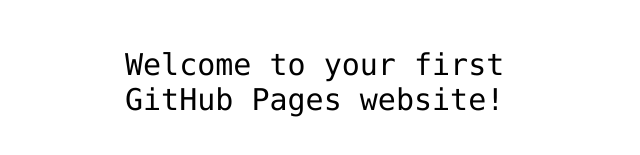
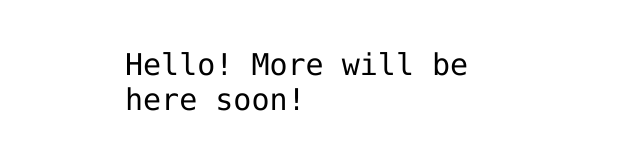
Before and after one commit to TsunamiMonsoon/TsunamiMonsoon.github.io, a plain HTML site: page index.html in a window 1280 px wide. Shown: the part 341-496 px from the top of the page, without its empty margins (315-955 px from the left). Drawn offline with Linux system fonts and the light colour scheme.

Commit message:
Update index.html

```diff
--- a/index.html
+++ b/index.html
@@ -12,7 +12,7 @@
 <img src="https://octodex.github.com/images/daftpunktocat-thomas.gif" id="octocat" alt="octocat-gif" />
 
 <!-- Change this code here by copy and pasting your template on line 15 -->
-<p>Welcome to your first GitHub Pages website!</p>
+<p>Hello! More will be here soon!</p>
 
 </body>
 </html>
```
